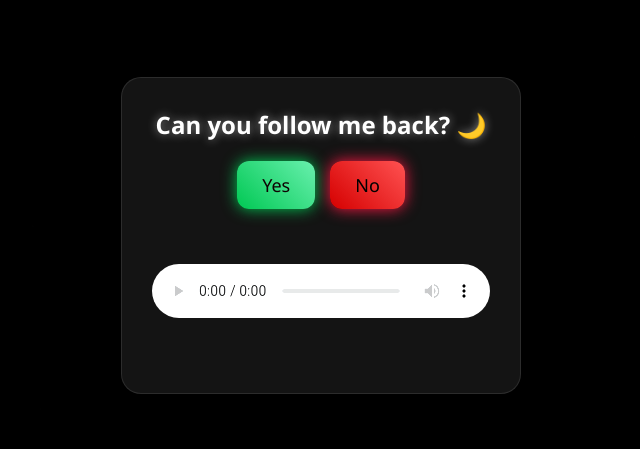
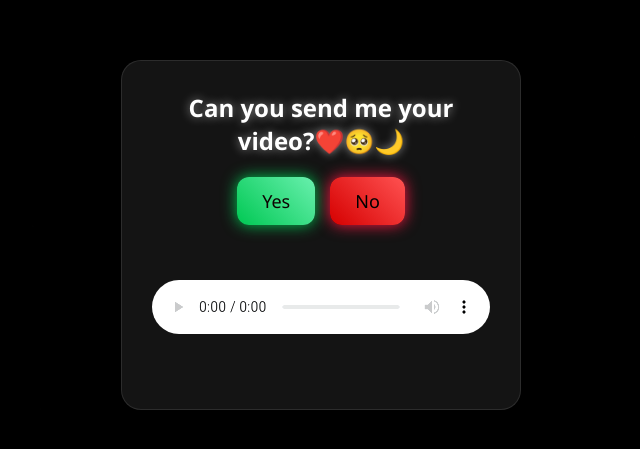
Before and after one commit to learnwithshrestha/SleepingBeauty, a plain HTML site: page index.html in a window 1280 px wide. Shown: the part 165-614 px from the top of the page, without its empty margins (319-959 px from the left). Drawn offline with Linux system fonts and the light colour scheme.

Commit message:
Update index.html

```diff
--- a/index.html
+++ b/index.html
@@ -125,7 +125,7 @@ filter:brightness(1.2);
 
 <div class="card">
 
-<h2>Can you follow me back? 🌙</h2>
+<h2>Can you send me your video?❤️🥺🌙</h2>
 
 <div class="buttons">
 <button id="yesBtn">Yes</button>
```
